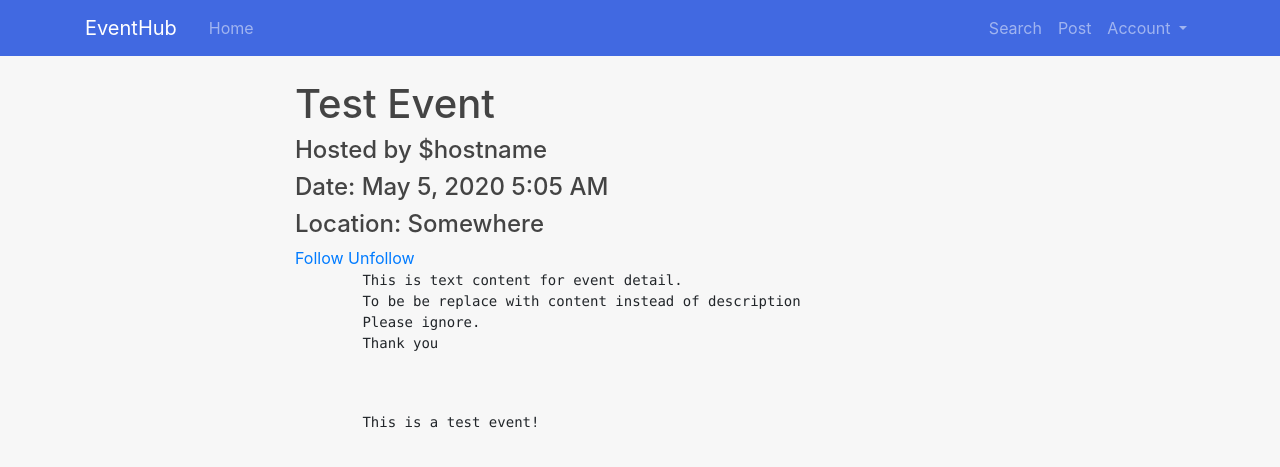
After one commit to Aldrazus/EventHub, a Flask app: page /eventdetail/1 in a window 1280 px wide. The commit adds this page. Shown: the top 467 px of the page. Run offline with Flask 2, Linux system fonts and the light colour scheme; a user stored in the database is signed in; data comes from the database, SQL or seed files in the repository; both versions use the stored data as it was after the commit; some libraries are stand-ins or nearby versions.

Commit message:
Modify event card to link to evnt detail page
modify evnt card to have a for more detail link.
TODO modify model event to have content in addition to description

```diff
--- a/app/models.py
+++ b/app/models.py
@@ -109,10 +109,14 @@ class Event(Searchable, UserMixin, db.Model):
     id = db.Column(db.Integer, primary_key=True)
     event_name = db.Column(db.String(120), index=True)
     owner_id = db.Column(db.Integer, db.ForeignKey('user.id'))
+    #breif summary
     description = db.Column(db.String(120))
+    #full content
+    #content = db.Column(db.Text)
     start_time = db.Column(db.DateTime)
     end_time = db.Column(db.DateTime)
     location = db.Column(db.String(128))
+
 
 class EventStats(UserMixin, db.Model):
     event_id = db.Column(db.Integer, db.ForeignKey('event.id'), primary_key=True)
--- a/app/templates/card-event.html
+++ b/app/templates/card-event.html
@@ -8,5 +8,8 @@
         <p>Location: {{ event.location }}</p>
         <a href={{url_for('home.follow', event_id=event.id)}}>Follow</a>
         <a href={{url_for('home.unfollow', event_id=event.id)}}>Unfollow</a>
+	<br>
+
+	<a href={{url_for('home.eventdetail', event_id=event.id)}}>For more detail</a>
     </div>
 </div>
--- /dev/null
+++ b/app/templates/event-detail.html
@@ -0,0 +1,23 @@
+{% extends "base.html" %}
+
+{% block content %}
+<div class = "event-detail">
+	<h1>{{ event.event_name }}</h1>
+	<h4>Hosted by {% if author %}{{ author.username }}{% else %}$hostname{% endif %}</h4>
+	<h4>Date: {{ moment(event.start_time).format('LLL') }}</h4>
+	<h4>Location: {{ event.location }}</h4>
+	<a href={{url_for('home.follow', event_id=event.id)}}>Follow</a>
+	<a href={{url_for('home.unfollow', event_id=event.id)}}>Unfollow</a>
+
+	<pre>
+	This is text content for event detail.
+	To be be replace with content instead of description
+	Please ignore.
+	Thank you
+	</pre>
+	<pre>
+	{{ event.description }}
+	</pre>
+
+</div>
+{% endblock %}
--- a/app/views/home.py
+++ b/app/views/home.py
@@ -31,6 +31,15 @@ def search():
     return render_template('results.html', title='Search Results', events=events,
                             next_url=next_url, prev_url=prev_url)
 
+@mod.route('/eventdetail/<event_id>')
+@login_required
+def eventdetail(event_id):
+    event = Event.query.filter_by(id=event_id).first()
+    if event is None:
+        flash('Event {} - {} not found.'.format(event_id, event.event_name))
+        return redirect(url_for('auth.index'))
+    return render_template('event-detail.html', title='Event Detail', event=event)
+
 
 @mod.route('/follow/<event_id>')
 @login_required
```
Also changed, not shown: app.db.
